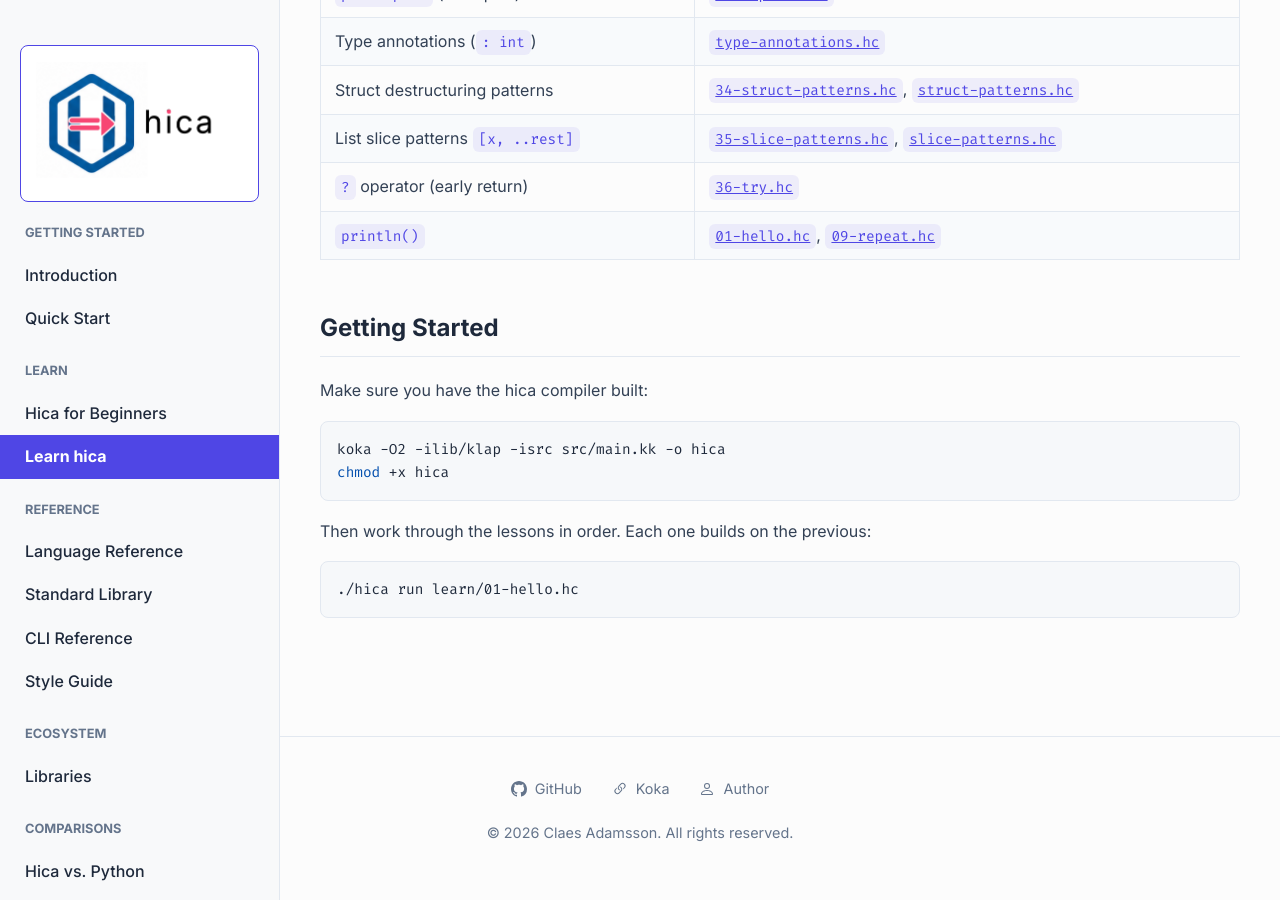
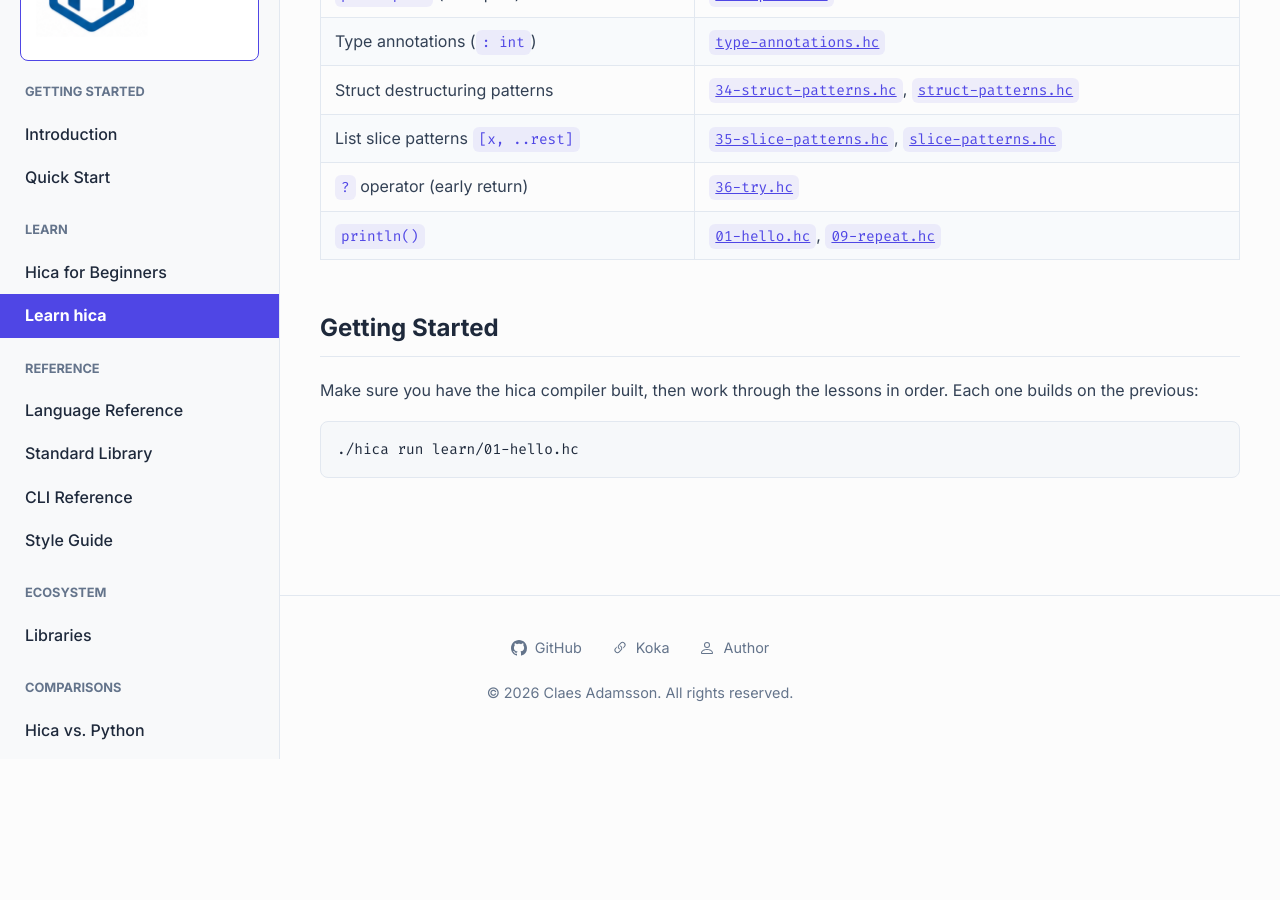
Before and after one commit to cladam/hica, a Jekyll site: the page built from docs/learn.md, in a window 1280 px wide and 900 px high, scrolled down 6388 px. Built offline with Jekyll 4.4.1, drawn with Linux system fonts in a browser that asks for light colours; after the commit the page ends 7147 px from its top, so only the background shows below that.

Commit message:
chore: publish latest minor release

````diff
--- a/docs/learn.md
+++ b/docs/learn.md
@@ -137,14 +137,7 @@ A progressive set of 39 lessons that teach hica one concept at a time. Each less
 
 ## Getting Started
 
-Make sure you have the hica compiler built:
-
-```sh
-koka -O2 -ilib/klap -isrc src/main.kk -o hica
-chmod +x hica
-```
-
-Then work through the lessons in order. Each one builds on the previous:
+Make sure you have the hica compiler built, then work through the lessons in order. Each one builds on the previous:
 
 ```sh
 ./hica run learn/01-hello.hc
````
Also changed, not shown: docs/standard-library.md (+2 -2 lines), 1 other file.
